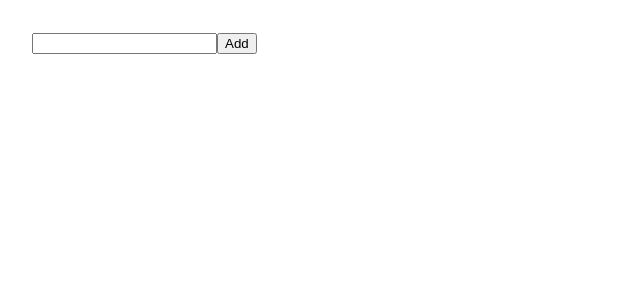
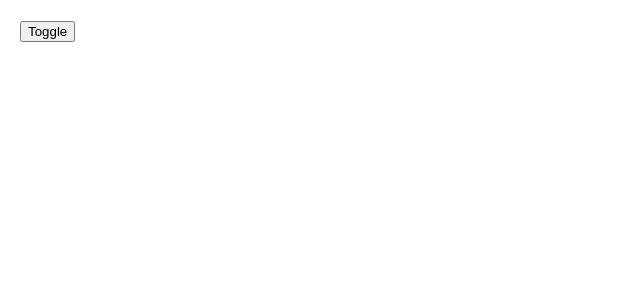
Before and after one commit to Tika299/Learn_ReactJS, a React (Create React App) app in the folder ReactJs/tiktok/: page / in a window 1280 px wide. Shown: the top 300 px of the page, without its empty margins (0-640 px from the left). Built offline with nearby package versions, Linux system fonts and the light colour scheme.

Commit message:
commit test

```diff
--- a/ReactJs/tiktok/src/App.js
+++ b/ReactJs/tiktok/src/App.js
@@ -1,39 +1,15 @@
 import { useState } from 'react';
+import Content from './Content';
 
 
 function App() {
-  const [job, setJob] = useState('')
-  const [jobs, setJobs] = useState(() => {
-    const storageJobs = JSON.parse(localStorage.getItem('jobs'))
-    return storageJobs ?? []
-  })
+  const [show,setShow] = useState(false)
 
-  const handelSumit = () => {
-    setJobs(prev => {
-      const newJob = [...prev, job]
-
-      const jsonJobs = JSON.stringify(newJob)
-      localStorage.setItem('jobs',jsonJobs)
-
-      return newJob
-    })
-
-    setJob('')
-  }
 
   return (
-    <div style={{padding: 32}}>
-      <input
-        value={job}
-        onChange={e => setJob(e.target.value)}
-      />
-      <button onClick={handelSumit}>Add</button>
-
-      <ul>
-        {jobs.map((job, index) => (
-          <li key={index}>{job}</li>
-        ))}
-      </ul>
+    <div style={{padding:20}}>
+      <button onClick={() => setShow(!show)}>Toggle</button>
+      {show && <Content/>}
     </div>
   )
 }
--- /dev/null
+++ b/ReactJs/tiktok/src/Content.js
@@ -0,0 +1,9 @@
+ import { useEffect } from "react";
+
+ function Content() {
+    return (
+        <h1>Hi anh em</h1>
+    )
+ }
+
+ export default Content;
```
